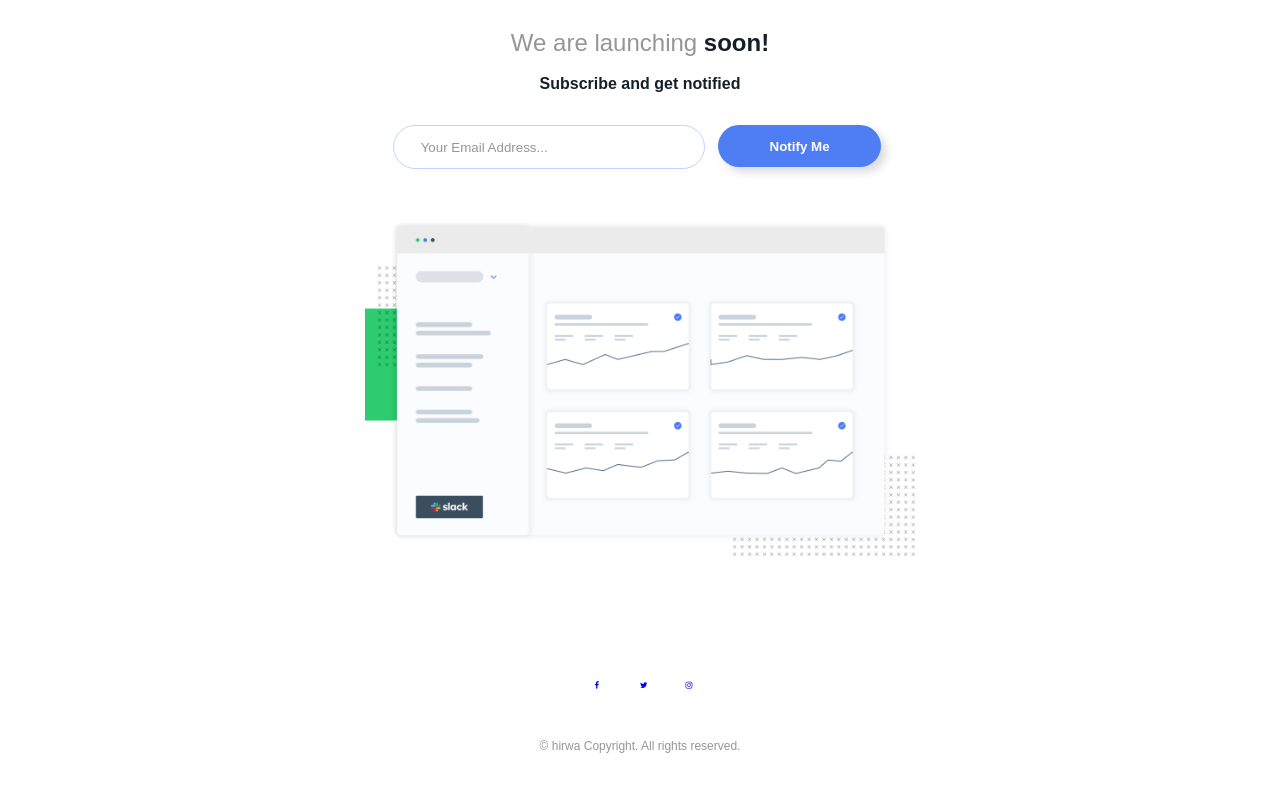
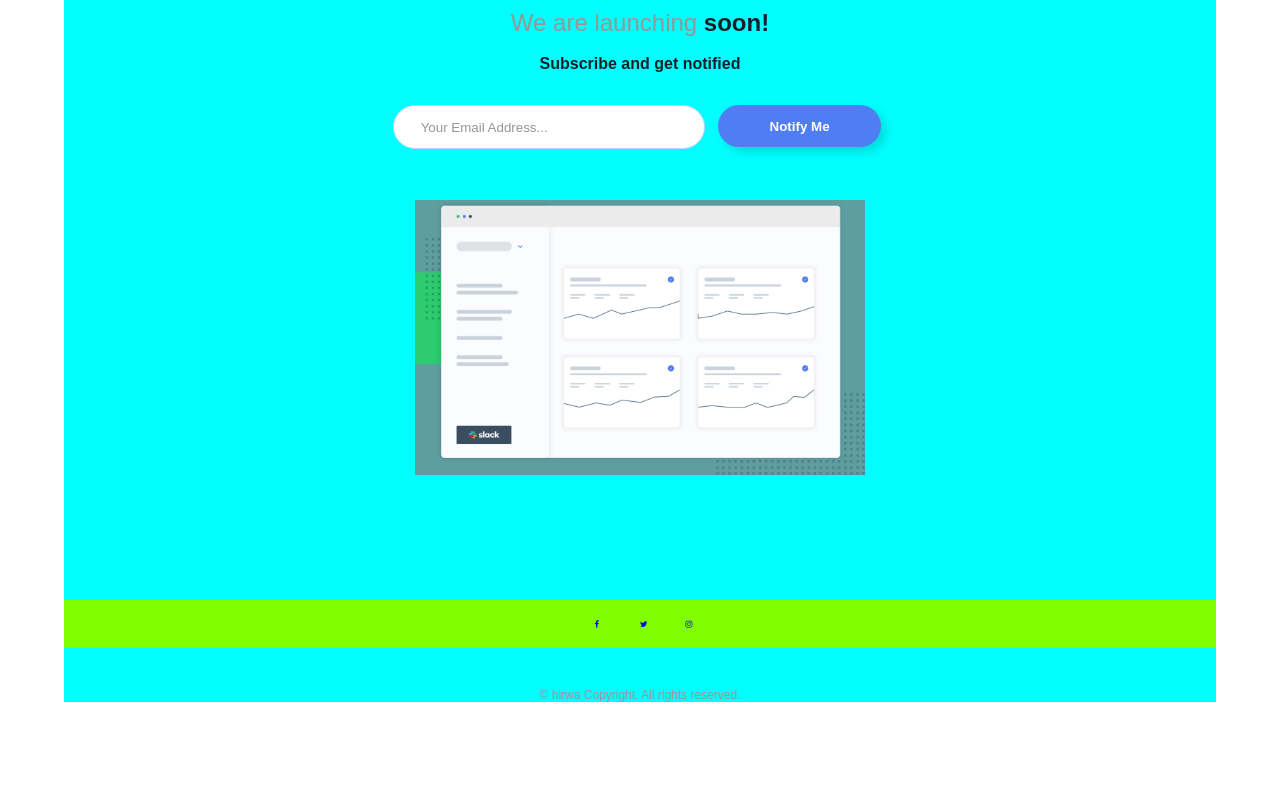
Before and after one commit to celine-kanagwa/ping-caming-soon-page-starter, a plain HTML site: page index.html in a window 1280 px wide. Shown: the part 113-906 px from the top of the page. After the commit the page ends 855 px from the top, so only its background shows below. Drawn offline with Linux system fonts and the light colour scheme.

Commit message:
changes made

```diff
--- a/CSS/main.css
+++ b/CSS/main.css
@@ -15,12 +15,14 @@ body{
           width: 90%;
           margin: 4em 0 2em 0;
           text-align: center;
+          background-color: aqua;
 
 }
 header img{
           width: 5%;
           max-width: 85%;
-          margin-bottom: 2em;
+          margin-bottom: 1em;
+
 }
 main h1{
         font-size: 1.5rem;
@@ -91,32 +93,30 @@ input {
 
   main img {
     width: 100%;
-    max-width: 550px;
+    max-width: 450px;
     margin-bottom: 3em;
+    background-color: cadetblue;
+
   }
 
-  .social-links {
-    margin-bottom: 1.5em;
+  .social-links{
+    margin-bottom: 2em;
+    margin-top: -3em;
+    background-color: chartreuse;
   }
 
  /* Style all font awesome icons */
 .fa {
     padding: 20px;
     font-size: 0.5rem;
-    width: 10px;
+    max-width: 20px;
     text-align: center;
     text-decoration: none;
 
   }
-
-  /* Add a hover effect if you want
-  .fa:hover {
-    border: 1px solid hsl(223, 87%, 63%);
-    background-color: hsl(223, 87%, 63%);
-    color: white;
-  }*/
-
-
+  .fa .fa fa-facebook {
+background-color: coral;
+  }
 
   footer p {
     font-size: 0.75rem;
@@ -135,7 +135,7 @@ input {
     }
 
     main img {
-      margin-bottom: 5em;
+      margin-bottom: 8em;
     }
 
     form {
@@ -164,4 +164,7 @@ input {
       width: 25%;
       margin-left: 1em;
     }
+    .social-links {
+      margin-top: -2em;
+    }
   }
--- a/index.js
+++ b/index.js
@@ -10,12 +10,12 @@ submitBtn.addEventListener("click", function(e)
     {
         e.preventDefault();
         emailInputElement.style.border = "1px solid hsl(354, 100%, 66%)";
-        emailInputElement.nextElementSibling.textContent = "please provide good email address ";
+        emailInputElement.nextElementSibling.textContent = "Please provide a valid email address ";
 
     }
     else
     {
         emailInputElement.style.border = "1px solid hsl(223, 100%, 88%)";
-        emailInputElement.nextElementSibling.textContent = " email is valid ";
+        emailInputElement.nextElementSibling.textContent = " ";
     }
 });
```
Also changed, not shown: index.html (+0 -7 lines).
